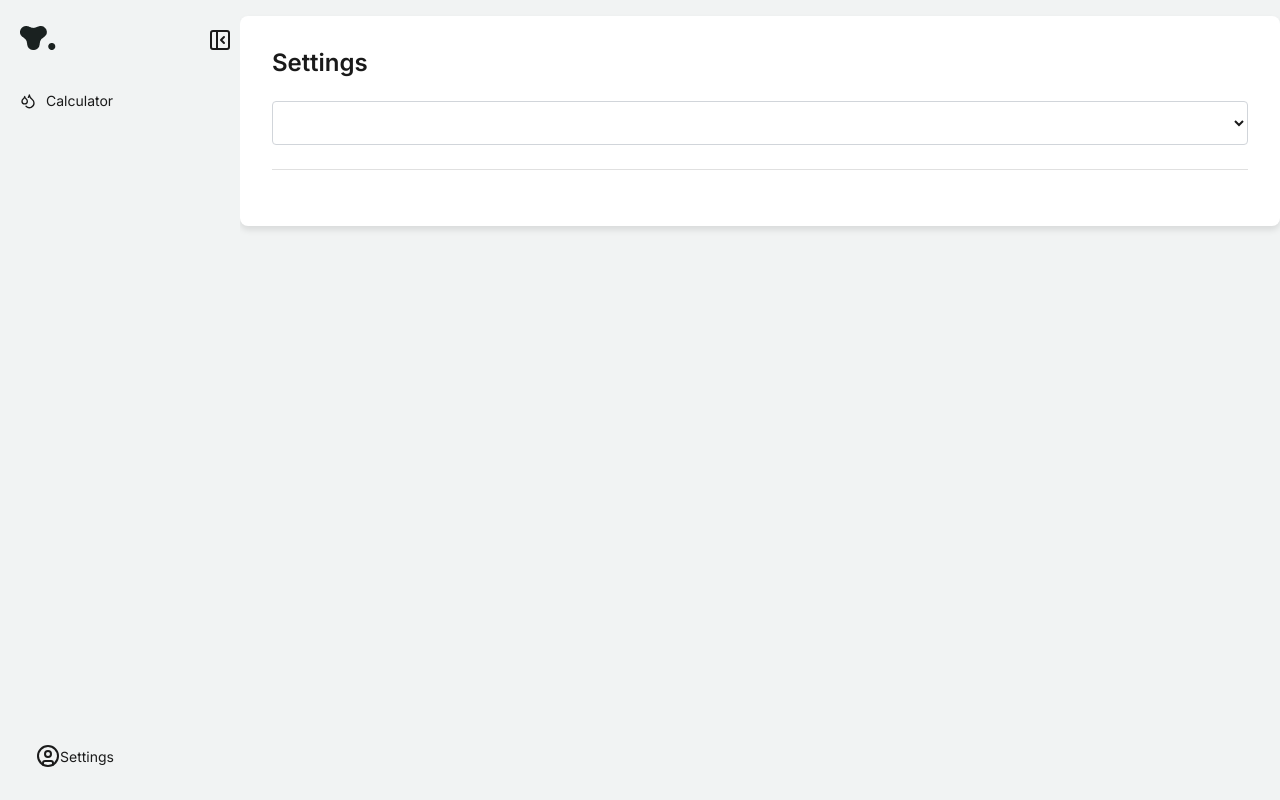
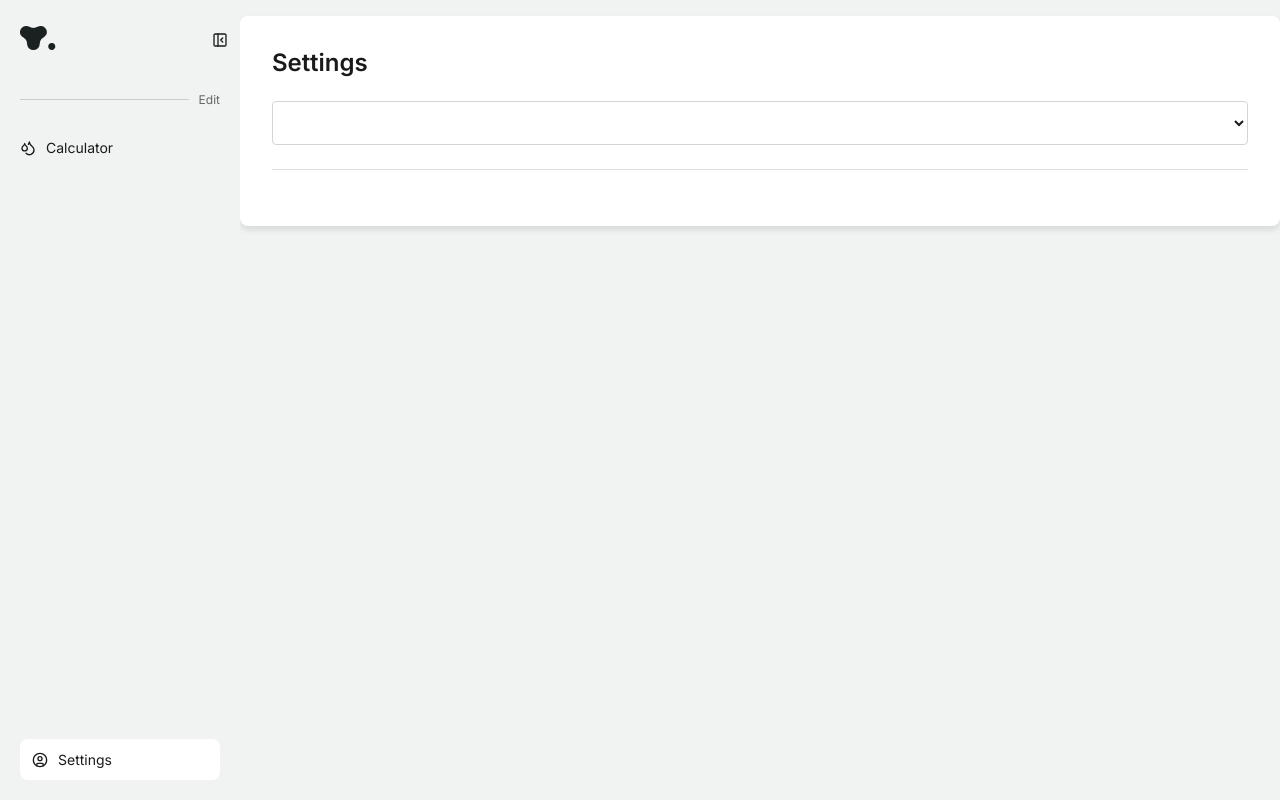
Before and after one commit to faisalsantosa/faisaltengineering, a plain HTML site: page index.html in a window 1280 px wide. Drawn offline with Linux system fonts and the light colour scheme.

Commit message:
update layout sidebar

```diff
--- a/index.html
+++ b/index.html
@@ -16,15 +16,18 @@
           <img src="images/logo-light.png" />
         </div>
         <div class="mobile-toggle">
-          <svg xmlns="http://www.w3.org/2000/svg" width="24" height="24" viewBox="0 0 24 24" fill="none" stroke="currentColor" stroke-width="2" stroke-linecap="round" stroke-linejoin="round" class="lucide lucide-panel-left-close-icon lucide-panel-left-close"><rect width="18" height="18" x="3" y="3" rx="2"/><path d="M9 3v18"/><path d="m16 15-3-3 3-3"/></svg>
+          <svg xmlns="http://www.w3.org/2000/svg" width="16" height="16" viewBox="0 0 24 24" fill="none" stroke="currentColor" stroke-width="2" stroke-linecap="round" stroke-linejoin="round" class="lucide lucide-panel-left-close-icon lucide-panel-left-close"><rect width="18" height="18" x="3" y="3" rx="2"/><path d="M9 3v18"/><path d="m16 15-3-3 3-3"/></svg>
         </div>
+      </div>
+      <div class="divider-line-text">
+        <span>Edit</span>
       </div>
       <div class="nav-item">
         <svg xmlns="http://www.w3.org/2000/svg" width="16" height="16" viewBox="0 0 24 24" fill="none" stroke="currentColor" stroke-width="2" stroke-linecap="round" stroke-linejoin="round" class="lucide lucide-droplets-icon lucide-droplets"><path d="M7 16.3c2.2 0 4-1.83 4-4.05 0-1.16-.57-2.26-1.71-3.19S7.29 6.75 7 5.3c-.29 1.45-1.14 2.84-2.29 3.76S3 11.1 3 12.25c0 2.22 1.8 4.05 4 4.05z"/><path d="M12.56 6.6A10.97 10.97 0 0 0 14 3.02c.5 2.5 2 4.9 4 6.5s3 3.5 3 5.5a6.98 6.98 0 0 1-11.91 4.97"/></svg>
         <span>Calculator</span>
       </div>
       <div class="user-profile">
-        <svg xmlns="http://www.w3.org/2000/svg" width="24" height="24" viewBox="0 0 24 24" fill="none" stroke="currentColor" stroke-width="2" stroke-linecap="round" stroke-linejoin="round" class="lucide lucide-circle-user-icon lucide-circle-user"><circle cx="12" cy="12" r="10"/><circle cx="12" cy="10" r="3"/><path d="M7 20.662V19a2 2 0 0 1 2-2h6a2 2 0 0 1 2 2v1.662"/></svg>
+        <svg xmlns="http://www.w3.org/2000/svg" width="16" height="16" viewBox="0 0 24 24" fill="none" stroke="currentColor" stroke-width="2" stroke-linecap="round" stroke-linejoin="round" class="lucide lucide-circle-user-icon lucide-circle-user"><circle cx="12" cy="12" r="10"/><circle cx="12" cy="10" r="3"/><path d="M7 20.662V19a2 2 0 0 1 2-2h6a2 2 0 0 1 2 2v1.662"/></svg>
         <span class="user-name">Settings</span>
       </div>
     </div>
--- a/styles.css
+++ b/styles.css
@@ -257,9 +257,9 @@ body {
   bottom: 20px;
   left: 20px;
   width: calc(100% - 40px);
-  padding: 12px 16px;
-  /* background-color: rgba(0, 0, 0.05); */
-  border-radius: 4px;
+  padding: 12px;
+  background-color: #fff;
+  border-radius: 8px;
   display: flex;
   align-items: center;
   cursor: pointer;
@@ -277,8 +277,8 @@ body {
 }
 
 .user-name {
-  font-size: 14px;
   color: var(--text-color);
+  margin-left: 10px;
 }
 
 .divider {
@@ -310,6 +310,26 @@ body {
   width: 100%;
 }
 
+.divider-line-text {
+  display: flex;
+  align-items: center;
+  width: 100%;
+  color: #666;
+  padding: 16px 20px;
+}
+
+.divider-line-text::before {
+  content: "";
+  flex: 1;
+  border-bottom: 1px solid #ccc;
+  margin-right: 10px;
+}
+
+.divider-line-text span {
+  white-space: nowrap;
+  font-size: 12px;
+}
+
 /* collapse layout */
 
 .sidebar.collapsed .sidebar-header{
@@ -327,6 +347,22 @@ body {
 
 .sidebar.collapsed .nav-item span {
   display: none;
+}
+
+.sidebar.collapsed .user-profile{
+  background-color: transparent;
+}
+
+.sidebar.collapsed .user-profile .user-name{
+  display: none;
+}
+
+.sidebar.collapsed .divider-line-text span {
+  display: none;
+}
+
+.sidebar.collapsed .divider-line-text::before {
+  margin-right: 0;
 }
 
 @media (max-width: 768px) {
```
